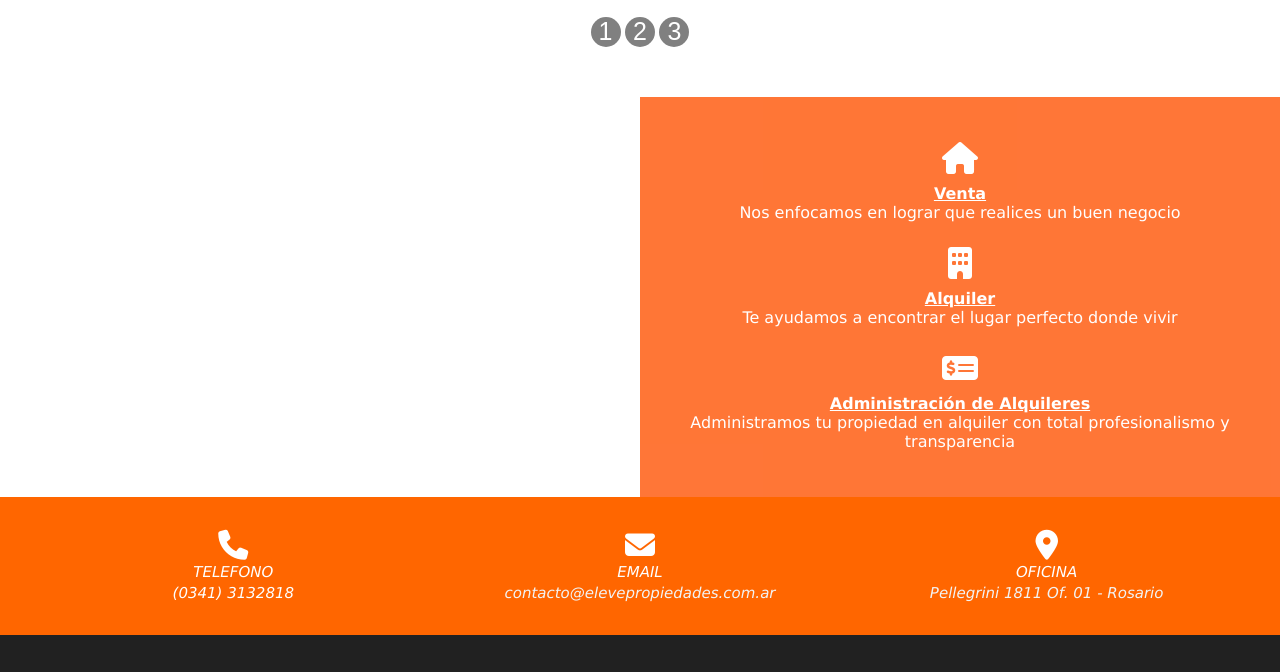
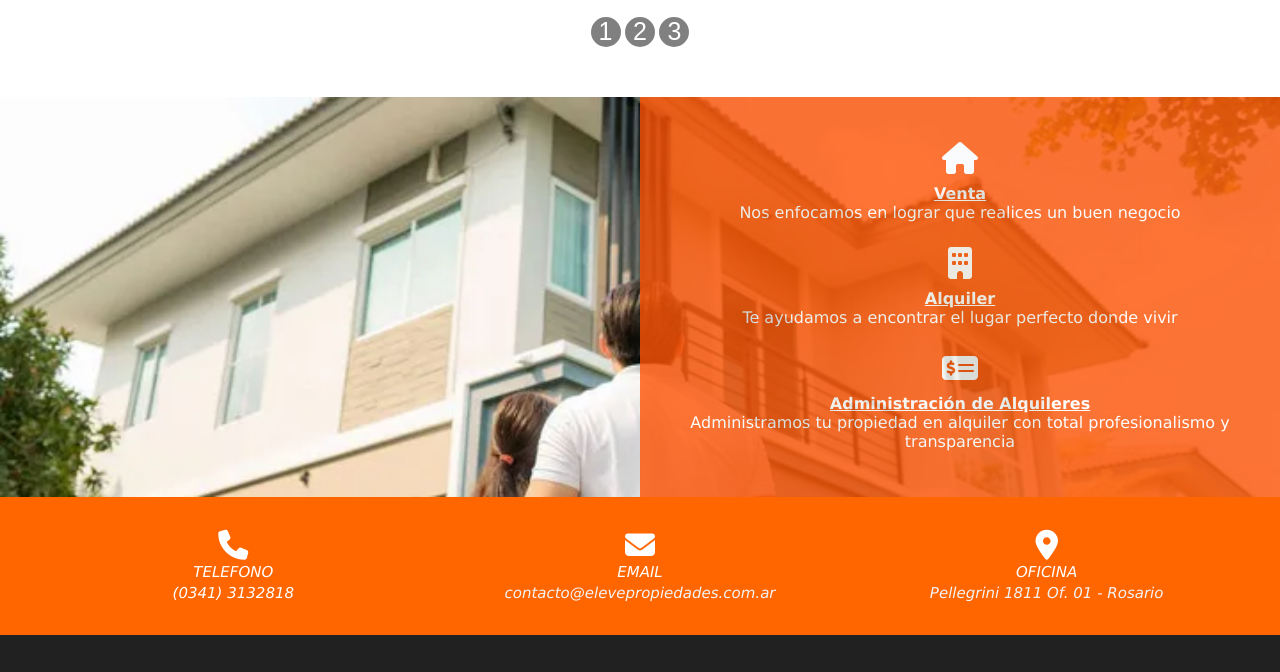
Before and after one commit to leandrovieira-23/elevepropiedades, a plain HTML site: page index.html in a window 1280 px wide. Shown: the part 827-1499 px from the top of the page. Drawn offline with Linux system fonts and the light colour scheme; the site is published under a folder, as on GitHub Pages, so addresses that start at the root find nothing.

Commit message:
arreglo imagenes

```diff
--- a/css/estilos.css
+++ b/css/estilos.css
@@ -326,7 +326,7 @@ li {
     display: grid;
     grid-auto-flow: column;
     grid-template-columns: 50% 50%;
-    background-image: url(/img/Casa-nueva-casa-antigua.webp);
+    background-image: url(../img/Casa-nueva-casa-antigua.webp);
     background-size: cover;
     height: 400px;
 }
```
